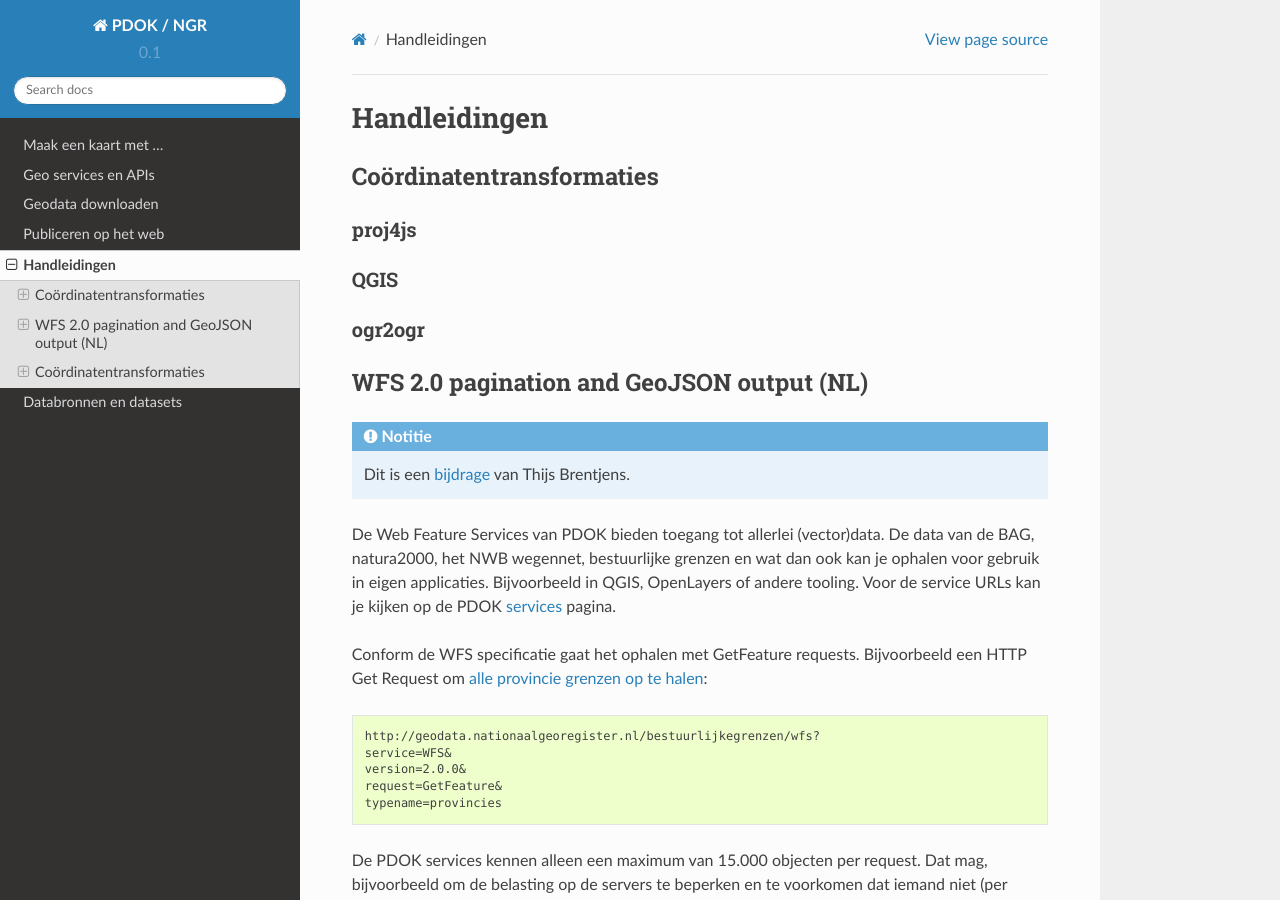
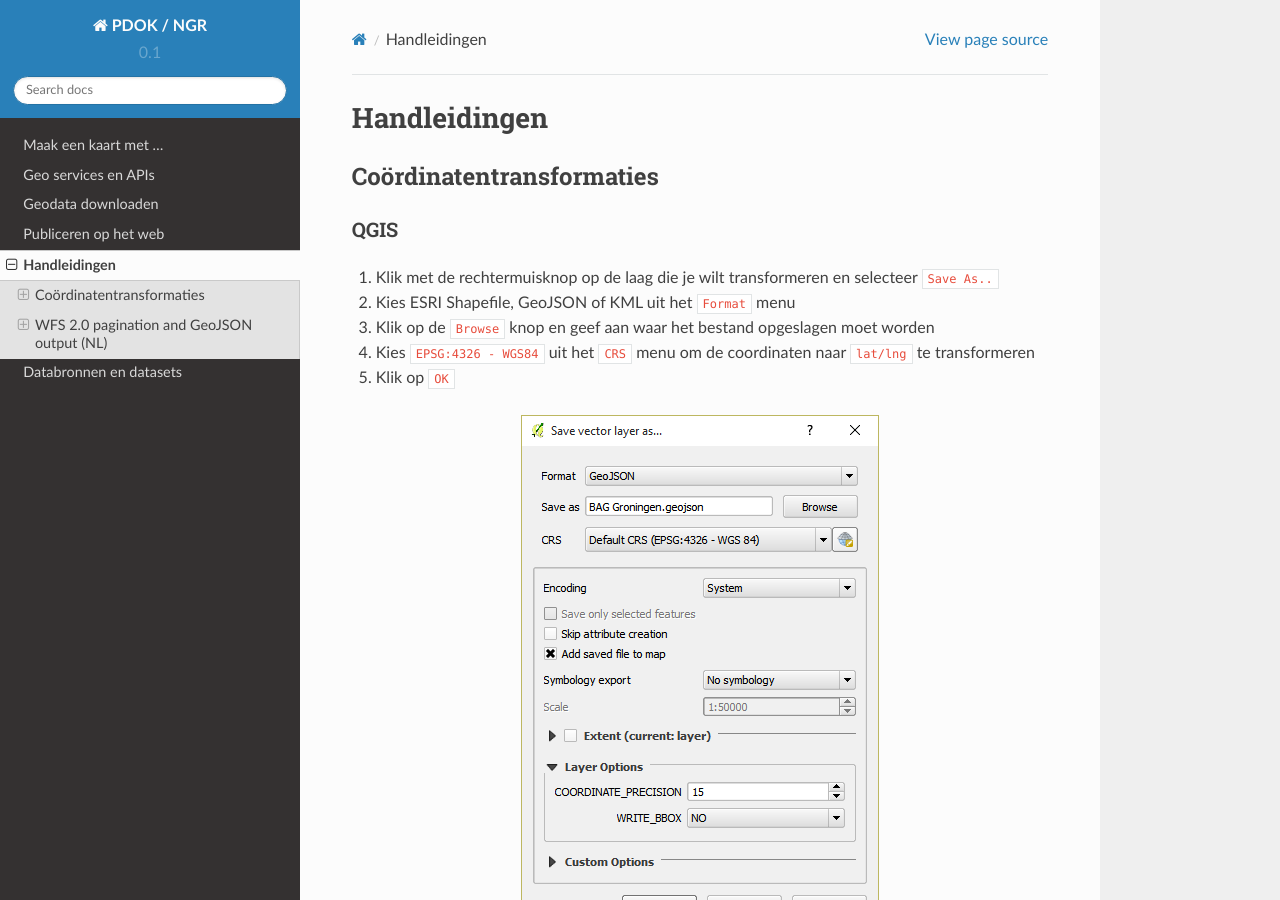
Before and after one commit to LivericA/PDOK, a Sphinx documentation site: the page built from docs/handleidingen.rst, in a window 1280 px wide and 900 px high. Built offline with Sphinx 7.4.7 and the Read the Docs theme 2.0.0, drawn with Linux system fonts in a browser that asks for light colours; some of the changed text lies outside the part shown.

Commit message:
add QGIS coord. transform instruction

```diff
--- a/docs/handleidingen.rst
+++ b/docs/handleidingen.rst
@@ -6,12 +6,20 @@ Handleidingen
 Coördinatentransformaties
 *************************
 
+QGIS
+====
+
+1. Klik met de rechtermuisknop op de laag die je wilt transformeren en selecteer ``Save As..``
+2. Kies ESRI Shapefile, GeoJSON of KML uit het ``Format`` menu
+3. Klik op de ``Browse`` knop en geef aan waar het bestand opgeslagen moet worden
+4. Kies ``EPSG:4326 - WGS84`` uit het ``CRS`` menu om de coordinaten naar ``lat/lng`` te transformeren
+5. Klik op ``OK``
+
+.. image:: images/qgis-vector-save.png
+    :align: center
+
 proj4js
 =======
-
-
-QGIS
-====
 
 ogr2ogr
 =======
@@ -123,28 +131,3 @@ Tot slot: een PDOK WFS steunt nog meer formaten. Zie daarvoor het stukje XML ove
 Gebruik EPSG:4326 voor lat/long-coordinaten
 ===========================================
 Update, met een tip van Edward MacGillavry (Webmapper): Voeg voor GeoJSON ook toe dat je data wilt in WGS84, met de volgende parameter: *srsName=EPSG:4326*. De meeste software gaat namelijk uit van lat/long coordinaten in WGS84 in GeoJSON.
-
-
-
-
-
-
-
-
-
-
-
-
-*************************
-Coördinatentransformaties
-*************************
-
-proj4js
-=======
-
-
-QGIS
-====
-
-ogr2ogr
-=======
```
